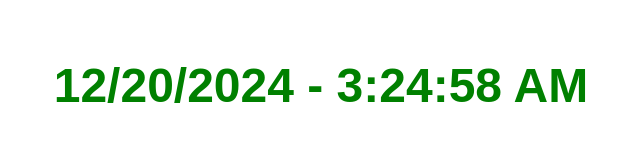
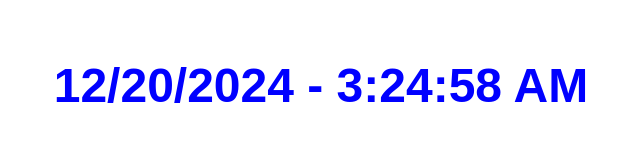
Before and after one commit to nhathanlam/timer.html, a plain HTML site: page index.html in a window 1280 px wide. Shown: the whole page, without its empty margins (319-959 px from the left). Drawn offline with Linux system fonts and the light colour scheme.

Commit message:
Update index.html

```diff
--- a/index.html
+++ b/index.html
@@ -5,7 +5,7 @@
 </head>
 <body style="font-family: Arial, sans-serif; text-align: center; padding: 50px;">
 
-  <div id="clock" style="font-size: 48px; font-weight: bold; color: green; font-family: Arial;"></div>
+  <div id="clock" style="font-size: 48px; font-weight: bold; color: blue; font-family: Arial;"></div>
   <script>
     function updateClock() {
       const now = new Date();
```
